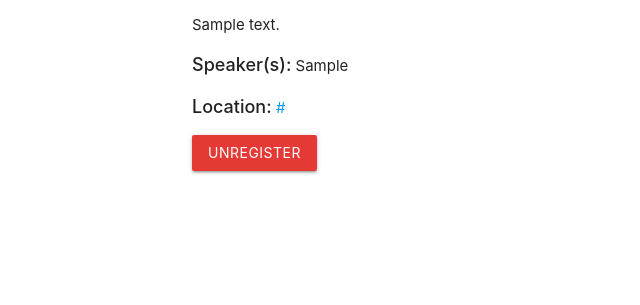
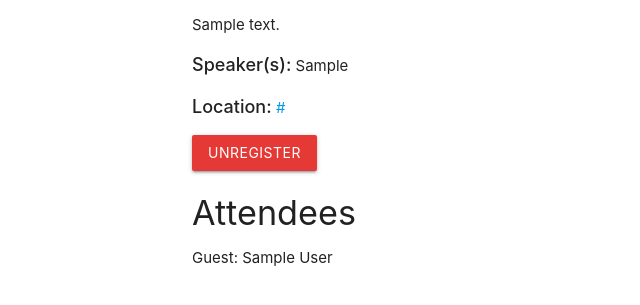
Before and after one commit to samleemcknight/jobber, a Django app: page /event/1/ in a window 1280 px wide. Shown: the part 315-620 px from the top of the page, without its empty margins (0-640 px from the left). Run offline with Django 3.2, Linux system fonts and the light colour scheme; tables that the repository leaves empty hold one stand-in row (values such as "Sample post"); parts of the project's set-up code (start-up, migrations or seed data) failed here and were passed over.

Commit message:
adds guestlist and tweaks search

```diff
--- a/jobber_project/settings.py
+++ b/jobber_project/settings.py
@@ -79,6 +79,8 @@ DATABASES = {
     'default': {
         'ENGINE': 'django.db.backends.postgresql',
         'NAME': 'jobber',
+        'USER': 'postgres',
+        'PASSWORD': 'postgres',
     }
 }
 
--- a/main_app/templates/events/event.html
+++ b/main_app/templates/events/event.html
@@ -20,4 +20,10 @@
       <input type="submit" class="btn blue darken-3" value="Register">
     </form>
   {% endif %}
+<div class="guestlist">
+  <h4>Attendees</h4>
+  {% for guest in guests %}
+    <p>Guest: {{ guest.first_name }} {{ guest.last_name }}</p>
+  {% endfor %}
+</div>
 {% endblock %}
--- a/main_app/views.py
+++ b/main_app/views.py
@@ -54,6 +54,7 @@ def event_detail(request, event_id):
   event = Event.objects.get(id=event_id)
   categories = event.category.all()
   atendee = event.user.filter(id=request.user.id)
+  guests = event.user.all()
   if len(atendee) == 1:
     atendee = atendee[0]
   # the following conditional ensures that a string is passed to the html in order to
@@ -68,7 +69,8 @@ def event_detail(request, event_id):
   context = {
     'event': event,
     'categories': categories,
-    'atendee': atendee
+    'atendee': atendee,
+    'guests': guests,
   }
 
   return render(request, 'events/event.html', context)
@@ -76,11 +78,11 @@ def event_detail(request, event_id):
 def search_bar(request):
   if request.method == 'GET':
     search = request.GET.get('search')
-    events = Event.objects.all().filter(name=search)
+    events = Event.objects.all().filter(name__icontains=search)
     context = {
       'events': events
     }
-    return render(request, 'events/searchResult.html', context)
+    return render(request, 'events/search_result.html', context)
 
 def event_register(request, event_id):
   event = Event.objects.get(id=event_id)
```
Also changed, not shown: main_app/templates/events/search_result.html (renamed from main_app/templates/events/searchResult.html).
